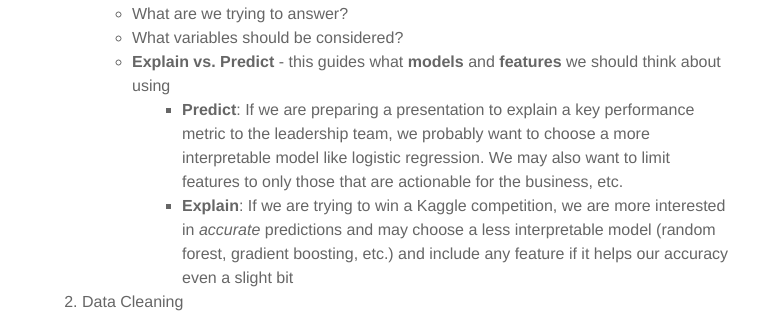
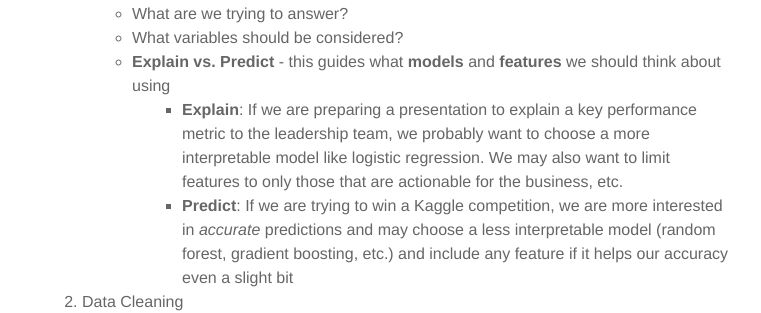
Before and after one commit to ocarmieo/ocarmieo.github.io, a Jekyll site: the page built from _posts/2016-11-05-titanic.markdown, in a window 1280 px wide and 900 px high. Shown: the part 422-735 px from the top of the window, without its empty margins (258-1019 px from the left). Built offline with Jekyll 4.4.1, drawn with Linux system fonts in a browser that asks for light colours; nearby versions of some CDN libraries; comment, search, counter and statistics services are not loaded.

```diff
--- a/_posts/2016-11-05-titanic.markdown
+++ b/_posts/2016-11-05-titanic.markdown
@@ -14,8 +14,8 @@ In this post, I use the Titanic dataset from Kaggle (a relatively clean and simp
     - What are we trying to answer?
     - What variables should be considered?
     - __Explain vs. Predict__ - this guides what __models__ and __features__ we should think about using
-        - __Predict__: If we are preparing a presentation to explain a key performance metric to the leadership team, we probably want to choose a more interpretable model like logistic regression. We may also want to limit features to only those that are actionable for the business, etc.
-        - __Explain__: If we are trying to win a Kaggle competition, we are more interested in _accurate_ predictions and may choose a less interpretable model (random forest, gradient boosting, etc.) and include any feature if it helps our accuracy even a slight bit
+        - __Explain__: If we are preparing a presentation to explain a key performance metric to the leadership team, we probably want to choose a more interpretable model like logistic regression. We may also want to limit features to only those that are actionable for the business, etc.
+        - __Predict__: If we are trying to win a Kaggle competition, we are more interested in _accurate_ predictions and may choose a less interpretable model (random forest, gradient boosting, etc.) and include any feature if it helps our accuracy even a slight bit
 2. Data Cleaning
     - Identify missing data - is it missing due to randomness or is it meaningful?
     - Data type conversion - are features that are integer type actually numeric in nature (ex: PassengerId)?
```
